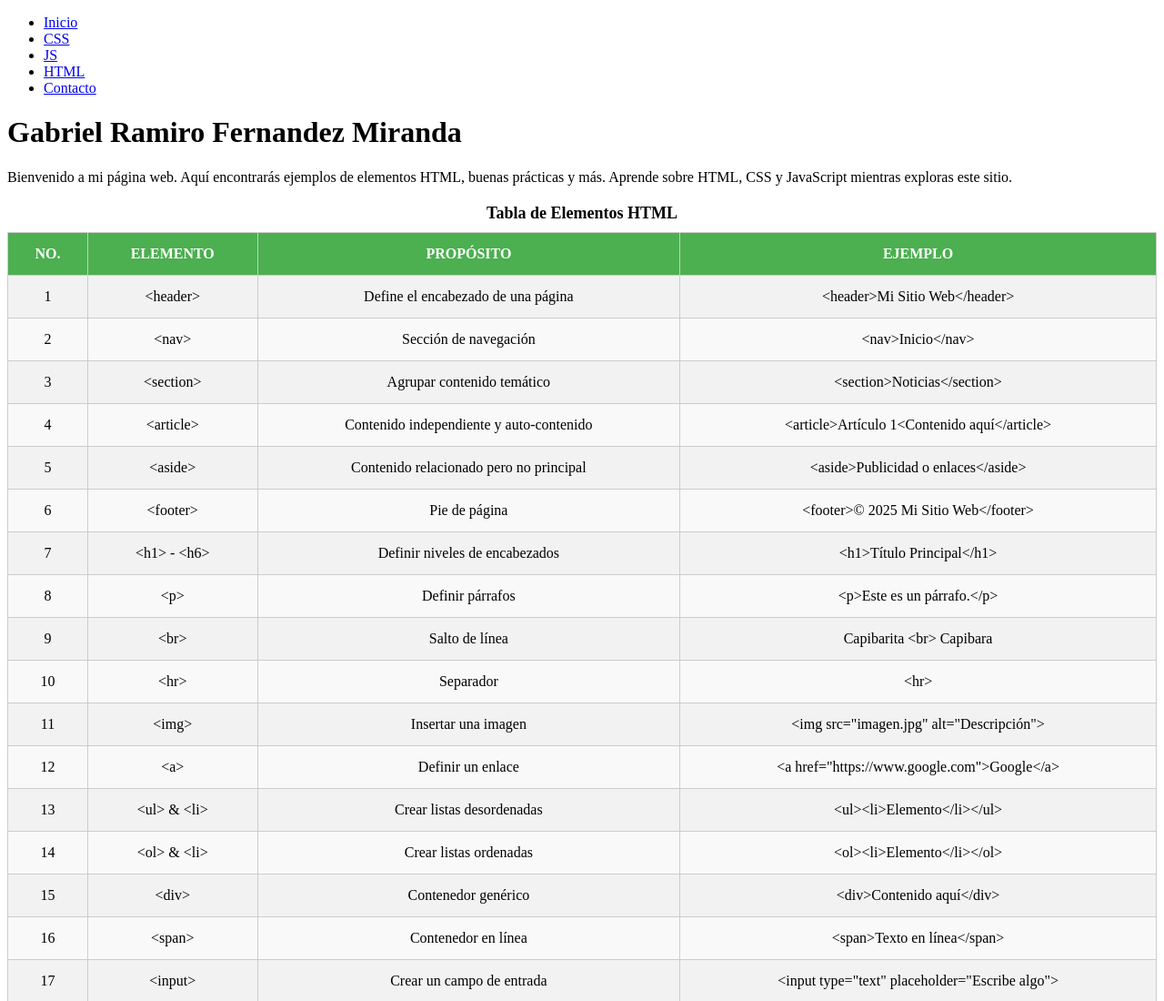
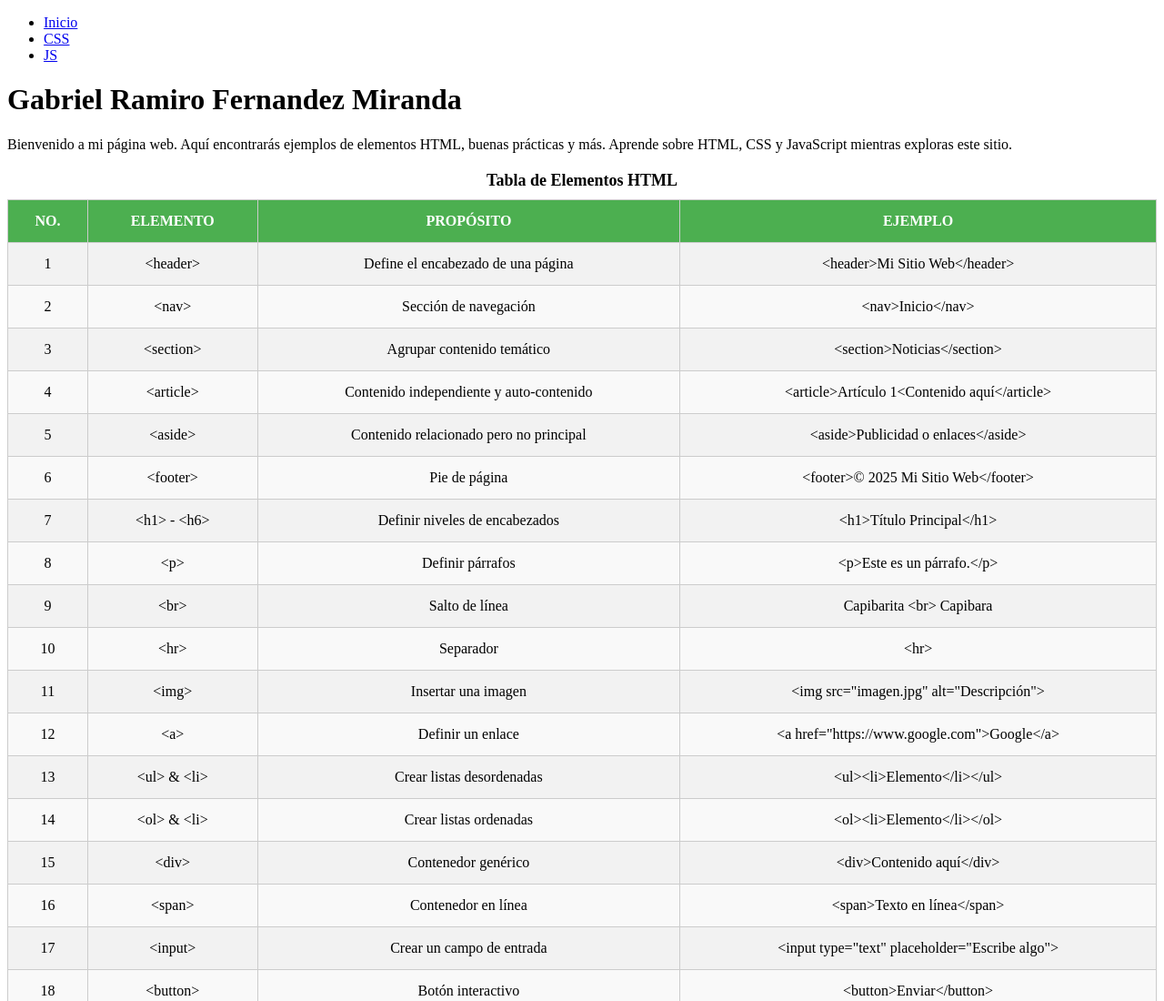
Before and after one commit to GabrielFernandezMiranda/p7, a plain HTML site: page index.html in a window 1280 px wide. Shown: the top 1100 px of the page at 91% size. Drawn offline with Linux system fonts and the light colour scheme.

Commit message:
cambios2

```diff
--- a/index.html
+++ b/index.html
@@ -12,8 +12,6 @@
             <li><a href="index.html">Inicio</a></li>
             <li><a href="css.html">CSS</a></li>
             <li><a href="js.html">JS</a></li>
-            <li><a href="html.html">HTML</a></li>
-            <li><a href="contacto.html">Contacto</a></li>
         </ul>
     </nav>
 
```
